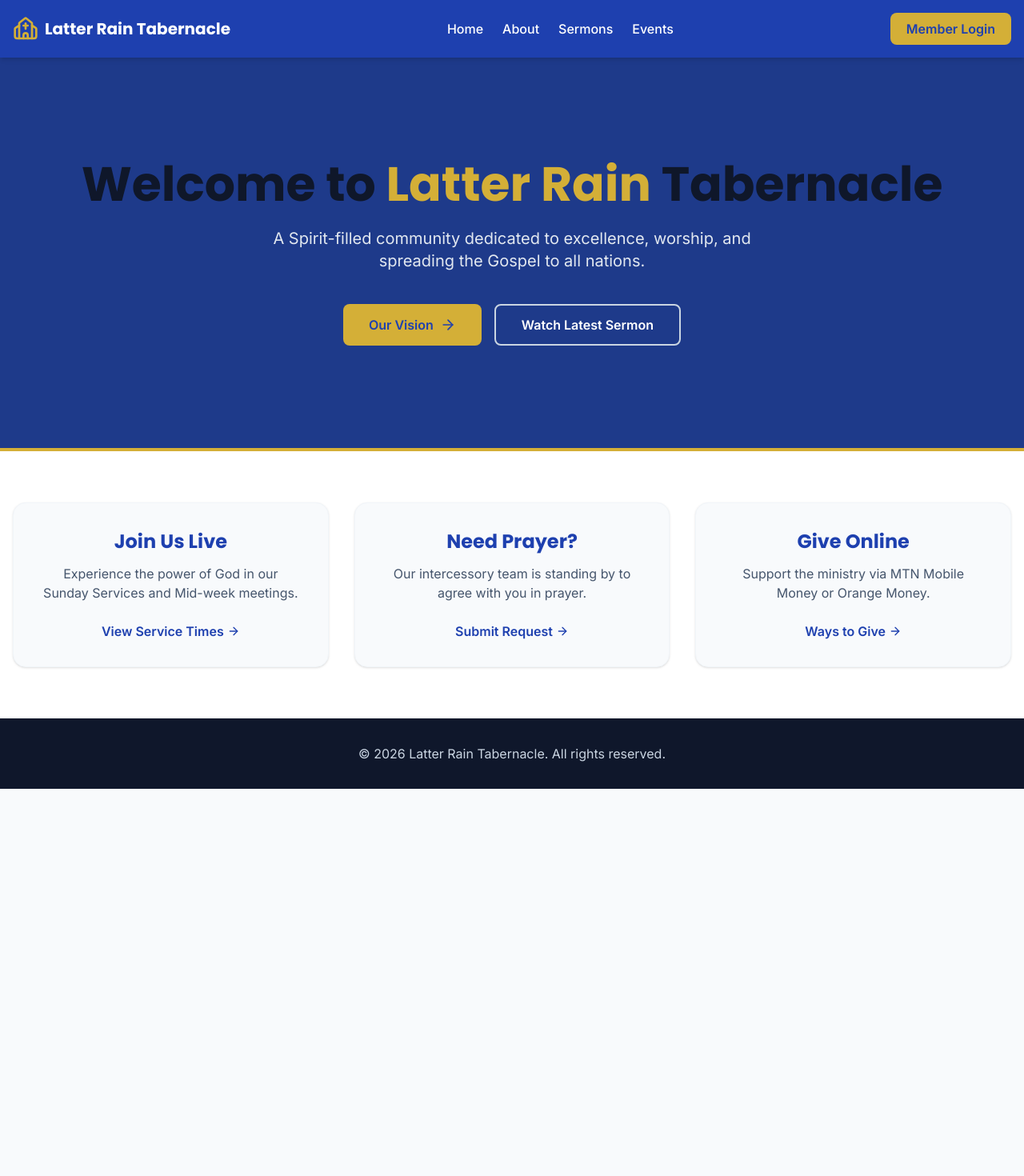
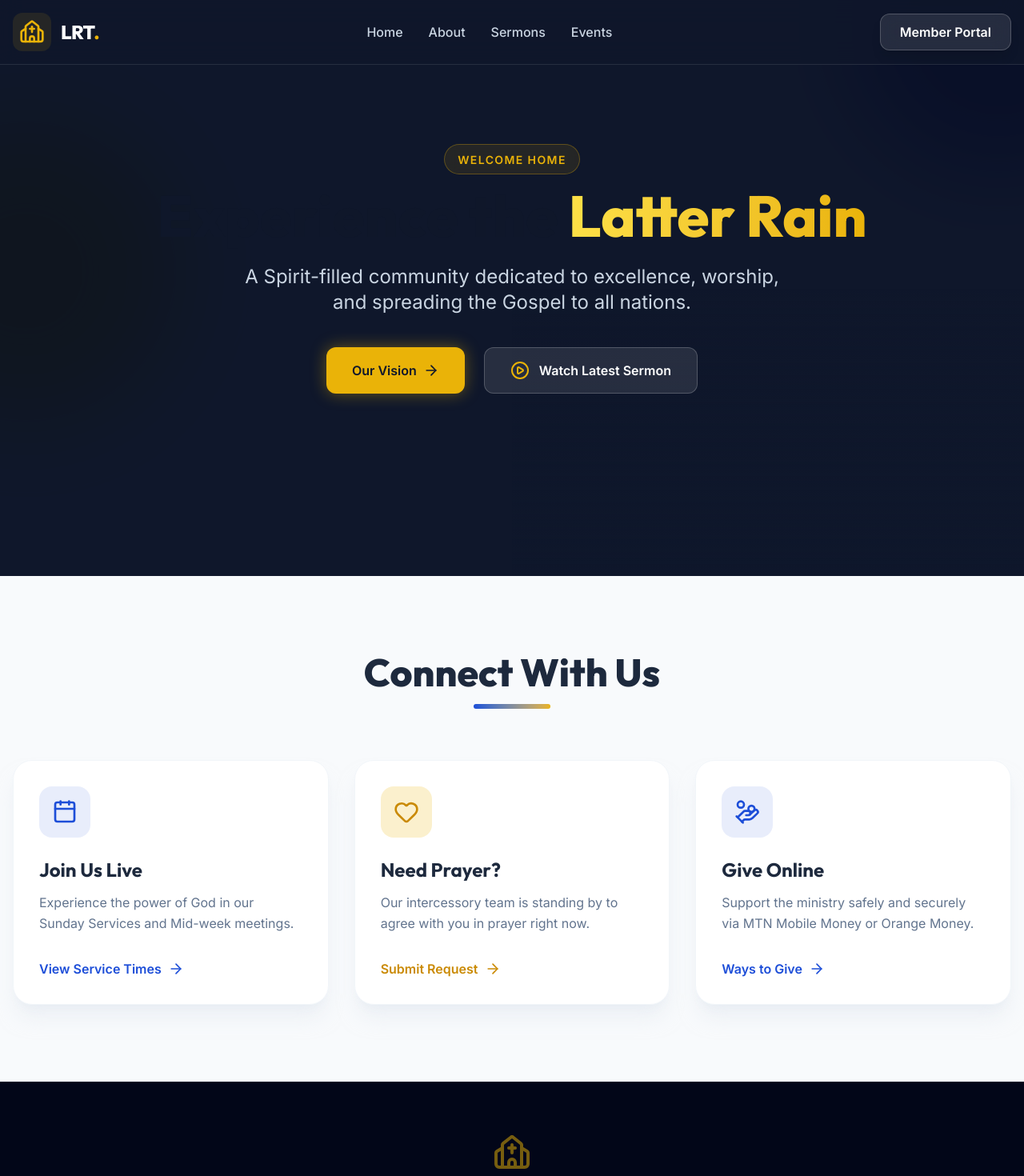
Before and after one commit to MUNYOH-JOEL-TAMON/LRT_Church_website, a React (Vite) app in the folder client/: page / in a window 1280 px wide. Shown: the top 1470 px of the page at 80% size. Before the commit the page ends 986 px from the top, so only its background shows below. Built offline with nearby package versions, Linux system fonts and the light colour scheme.

Commit message:
feat: initialize frontend project with React, Vite, Tailwind CSS, and basic routing structure

```diff
--- a/client/src/index.css
+++ b/client/src/index.css
@@ -1,27 +1,45 @@
-@import url('https://fonts.googleapis.com/css2?family=Inter:wght@400;500;600&family=Poppins:wght@500;600;700&display=swap');
+@import url('https://fonts.googleapis.com/css2?family=Inter:wght@400;500;600&family=Outfit:wght@400;500;600;700;800&display=swap');
 @import "tailwindcss";
 
 @theme {
-  --color-primary: #1E40AF;
+  --color-primary: #1D4ED8;
   --color-primary-light: #3B82F6;
   --color-primary-dark: #1E3A8A;
 
-  --color-secondary: #D4AF37;
-  --color-secondary-light: #F4D35E;
-  --color-secondary-dark: #B8860B;
+  --color-secondary: #EAB308;
+  --color-secondary-light: #FDE047;
+  --color-secondary-dark: #CA8A04;
 
   --color-background: #F8FAFC;
   --color-background-paper: #FFFFFF;
 
-  --font-heading: "Poppins", sans-serif;
+  --font-heading: "Outfit", sans-serif;
   --font-body: "Inter", sans-serif;
+
+  --animate-fade-in: fade-in 0.8s ease-out forwards;
+  --animate-slide-up: slide-up 0.8s cubic-bezier(0.16, 1, 0.3, 1) forwards;
+  --animate-float: float 6s ease-in-out infinite;
+
+  @keyframes fade-in {
+    0% { opacity: 0; }
+    100% { opacity: 1; }
+  }
+  @keyframes slide-up {
+    0% { opacity: 0; transform: translateY(30px); }
+    100% { opacity: 1; transform: translateY(0); }
+  }
+  @keyframes float {
+    0% { transform: translateY(0px); }
+    50% { transform: translateY(-15px); }
+    100% { transform: translateY(0px); }
+  }
 }
 
 @layer base {
   body {
     font-family: var(--font-body);
     background-color: var(--color-background);
-    color: #1e293b;
+    color: #0f172a;
     -webkit-font-smoothing: antialiased;
   }
   h1, h2, h3, h4, h5, h6 {
--- a/client/src/layouts/PublicLayout.tsx
+++ b/client/src/layouts/PublicLayout.tsx
@@ -3,22 +3,26 @@ import { Church } from 'lucide-react';
 
 const PublicLayout = () => {
   return (
-    <div className="min-h-screen flex flex-col font-body">
-      {/* Navigation Bar */}
-      <header className="bg-primary text-white shadow-md sticky top-0 z-50">
+    <div className="min-h-screen flex flex-col font-body selection:bg-secondary selection:text-slate-900">
+      {/* Navigation Bar - Glassmorphism */}
+      <header className="fixed w-full top-0 z-50 bg-slate-900/80 backdrop-blur-lg border-b border-white/10 transition-all duration-300">
         <div className="container mx-auto px-4 py-4 flex justify-between items-center">
-          <Link to="/" className="flex items-center gap-2">
-            <Church className="w-8 h-8 text-secondary" />
-            <span className="text-xl font-heading font-bold">Latter Rain Tabernacle</span>
+          <Link to="/" className="flex items-center gap-3 group">
+            <div className="p-2 bg-secondary/10 rounded-xl group-hover:bg-secondary/20 transition-colors">
+              <Church className="w-8 h-8 text-secondary" />
+            </div>
+            <span className="text-2xl font-heading font-extrabold text-white tracking-tight">
+              LRT<span className="text-secondary">.</span>
+            </span>
           </Link>
-          <nav className="hidden md:flex gap-6 font-medium">
-            <Link to="/" className="hover:text-secondary transition-colors">Home</Link>
-            <Link to="/about" className="hover:text-secondary transition-colors">About</Link>
-            <Link to="/sermons" className="hover:text-secondary transition-colors">Sermons</Link>
-            <Link to="/events" className="hover:text-secondary transition-colors">Events</Link>
+          <nav className="hidden md:flex gap-8 font-medium text-slate-300">
+            <Link to="/" className="hover:text-white hover:text-shadow-sm transition-all duration-300">Home</Link>
+            <Link to="/about" className="hover:text-white transition-all duration-300">About</Link>
+            <Link to="/sermons" className="hover:text-white transition-all duration-300">Sermons</Link>
+            <Link to="/events" className="hover:text-white transition-all duration-300">Events</Link>
           </nav>
-          <Link to="/portal/login" className="bg-secondary text-primary font-semibold px-5 py-2 rounded-lg hover:bg-secondary-light transition-colors">
-            Member Login
+          <Link to="/portal/login" className="bg-white/10 backdrop-blur-md border border-white/20 text-white font-semibold px-6 py-2.5 rounded-xl hover:bg-secondary hover:text-slate-900 hover:border-transparent transition-all duration-300 shadow-lg hover:shadow-[0_0_15px_rgba(234,179,8,0.5)]">
+            Member Portal
           </Link>
         </div>
       </header>
@@ -29,9 +33,12 @@ const PublicLayout = () => {
       </main>
 
       {/* Footer */}
-      <footer className="bg-slate-900 text-slate-300 py-8">
-        <div className="container mx-auto px-4 text-center">
-          <p>&copy; {new Date().getFullYear()} Latter Rain Tabernacle. All rights reserved.</p>
+      <footer className="bg-slate-950 text-slate-400 py-16 border-t border-white/10">
+        <div className="container mx-auto px-4 flex flex-col items-center">
+          <Church className="w-12 h-12 text-secondary mb-6 opacity-50" />
+          <h2 className="text-2xl font-heading font-bold text-white mb-2">Latter Rain Tabernacle</h2>
+          <p className="mb-8 text-center max-w-md">Equipping the saints for the work of the ministry, building up the body of Christ.</p>
+          <p className="text-sm">&copy; {new Date().getFullYear()} Latter Rain Tabernacle. All rights reserved.</p>
         </div>
       </footer>
     </div>
--- a/client/src/pages/Home.tsx
+++ b/client/src/pages/Home.tsx
@@ -1,23 +1,34 @@
-import { ArrowRight } from 'lucide-react';
+import { ArrowRight, PlayCircle, Calendar, Heart, HandCoins } from 'lucide-react';
 import { Link } from 'react-router-dom';
 
 const Home = () => {
   return (
-    <div className="flex flex-col">
+    <div className="flex flex-col overflow-hidden">
       {/* Hero Section */}
-      <section className="bg-primary-dark text-white py-20 md:py-32 border-b-4 border-secondary">
-        <div className="container mx-auto px-4 text-center">
-          <h1 className="text-4xl md:text-6xl font-heading font-bold mb-6">
-            Welcome to <span className="text-secondary">Latter Rain</span> Tabernacle
+      <section className="relative bg-slate-900 text-white min-h-[90vh] flex items-center justify-center pt-20 pb-32">
+        {/* Dynamic Background Gradient */}
+        <div className="absolute inset-0 overflow-hidden pointer-events-none">
+          <div className="absolute -top-40 -right-40 w-96 h-96 bg-primary rounded-full mix-blend-multiply filter blur-3xl opacity-50 animate-float"></div>
+          <div className="absolute top-40 -left-40 w-96 h-96 bg-secondary rounded-full mix-blend-multiply filter blur-3xl opacity-30 animate-float" style={{ animationDelay: '2s' }}></div>
+          <div className="absolute bottom-0 left-1/2 w-full h-1/2 bg-gradient-to-t from-slate-900 to-transparent"></div>
+        </div>
+
+        <div className="container relative z-10 mx-auto px-4 text-center">
+          <div className="inline-block mb-4 px-4 py-1.5 rounded-full border border-secondary/30 bg-secondary/10 backdrop-blur-sm animate-fade-in">
+            <span className="text-secondary font-semibold text-sm tracking-widest uppercase">Welcome Home</span>
+          </div>
+          <h1 className="text-5xl md:text-7xl font-heading font-extrabold mb-6 animate-slide-up" style={{ animationDelay: '0.1s', opacity: 0 }}>
+            Experience the <span className="text-transparent bg-clip-text bg-gradient-to-r from-secondary-light to-secondary">Latter Rain</span>
           </h1>
-          <p className="text-lg md:text-xl text-slate-200 mb-10 max-w-2xl mx-auto">
+          <p className="text-lg md:text-2xl text-slate-300 mb-10 max-w-2xl mx-auto animate-slide-up" style={{ animationDelay: '0.2s', opacity: 0 }}>
             A Spirit-filled community dedicated to excellence, worship, and spreading the Gospel to all nations.
           </p>
-          <div className="flex flex-col sm:flex-row justify-center gap-4">
-            <Link to="/about" className="bg-secondary text-primary font-semibold px-8 py-3 rounded-lg hover:bg-secondary-light transition-colors flex items-center justify-center gap-2">
-              Our Vision <ArrowRight className="w-5 h-5" />
+          <div className="flex flex-col sm:flex-row justify-center gap-6 animate-slide-up" style={{ animationDelay: '0.3s', opacity: 0 }}>
+            <Link to="/about" className="group relative bg-secondary text-slate-900 font-bold px-8 py-4 rounded-xl hover:bg-secondary-light transition-all shadow-[0_0_20px_rgba(234,179,8,0.4)] hover:shadow-[0_0_30px_rgba(234,179,8,0.6)] flex items-center justify-center gap-2 overflow-hidden">
+              <span className="relative z-10 flex items-center gap-2">Our Vision <ArrowRight className="w-5 h-5 group-hover:translate-x-1 transition-transform" /></span>
             </Link>
-            <Link to="/sermons" className="bg-transparent border-2 border-slate-300 text-white font-semibold px-8 py-3 rounded-lg hover:border-white transition-colors">
+            <Link to="/sermons" className="group bg-white/10 backdrop-blur-md border border-white/20 text-white font-semibold px-8 py-4 rounded-xl hover:bg-white/20 transition-all flex items-center justify-center gap-3 hover:shadow-lg">
+              <PlayCircle className="w-6 h-6 text-secondary group-hover:scale-110 transition-transform" />
               Watch Latest Sermon
             </Link>
           </div>
@@ -25,28 +36,50 @@ const Home = () => {
       </section>
 
       {/* Quick Info Section */}
-      <section className="py-16 bg-white">
-        <div className="container mx-auto px-4 grid md:grid-cols-3 gap-8 text-center">
-          <div className="p-8 rounded-2xl bg-background shadow-sm border border-slate-100 hover:shadow-md transition-shadow">
-            <h3 className="text-2xl font-heading font-bold text-primary mb-3">Join Us Live</h3>
-            <p className="text-slate-600 mb-6">Experience the power of God in our Sunday Services and Mid-week meetings.</p>
-            <Link to="/events" className="text-primary font-semibold hover:text-secondary flex items-center justify-center gap-1">
-              View Service Times <ArrowRight className="w-4 h-4" />
-            </Link>
+      <section className="py-24 relative bg-background">
+        <div className="container mx-auto px-4">
+          <div className="text-center mb-16 animate-slide-up">
+            <h2 className="text-3xl md:text-5xl font-heading font-extrabold mb-4 text-slate-800">Connect With Us</h2>
+            <div className="w-24 h-1.5 bg-gradient-to-r from-primary to-secondary mx-auto rounded-full"></div>
           </div>
-          <div className="p-8 rounded-2xl bg-background shadow-sm border border-slate-100 hover:shadow-md transition-shadow">
-            <h3 className="text-2xl font-heading font-bold text-primary mb-3">Need Prayer?</h3>
-            <p className="text-slate-600 mb-6">Our intercessory team is standing by to agree with you in prayer.</p>
-            <Link to="/prayer-requests" className="text-primary font-semibold hover:text-secondary flex items-center justify-center gap-1">
-              Submit Request <ArrowRight className="w-4 h-4" />
-            </Link>
-          </div>
-          <div className="p-8 rounded-2xl bg-background shadow-sm border border-slate-100 hover:shadow-md transition-shadow">
-            <h3 className="text-2xl font-heading font-bold text-primary mb-3">Give Online</h3>
-            <p className="text-slate-600 mb-6">Support the ministry via MTN Mobile Money or Orange Money.</p>
-            <Link to="/give" className="text-primary font-semibold hover:text-secondary flex items-center justify-center gap-1">
-              Ways to Give <ArrowRight className="w-4 h-4" />
-            </Link>
+
+          <div className="grid md:grid-cols-3 gap-8">
+            {/* Card 1 */}
+            <div className="group p-8 rounded-3xl bg-white shadow-xl shadow-slate-200/50 hover:shadow-2xl hover:-translate-y-2 transition-all duration-300 border border-slate-100 relative overflow-hidden">
+              <div className="w-16 h-16 rounded-2xl bg-primary/10 flex items-center justify-center mb-6 group-hover:bg-primary group-hover:text-white transition-colors duration-300 text-primary">
+                <Calendar className="w-8 h-8" />
+              </div>
+              <h3 className="text-2xl font-heading font-bold mb-3 text-slate-800">Join Us Live</h3>
+              <p className="text-slate-500 mb-8 leading-relaxed">Experience the power of God in our Sunday Services and Mid-week meetings.</p>
+              <Link to="/events" className="text-primary font-bold hover:text-primary-dark flex items-center gap-2 group/link">
+                View Service Times <ArrowRight className="w-5 h-5 group-hover/link:translate-x-1 transition-transform" />
+              </Link>
+            </div>
+
+            {/* Card 2 */}
+            <div className="group p-8 rounded-3xl bg-white shadow-xl shadow-slate-200/50 hover:shadow-2xl hover:-translate-y-2 transition-all duration-300 border border-slate-100 relative overflow-hidden">
+              <div className="absolute top-0 right-0 w-32 h-32 bg-secondary/10 rounded-bl-full -z-10 transition-transform group-hover:scale-110"></div>
+              <div className="w-16 h-16 rounded-2xl bg-secondary/20 flex items-center justify-center mb-6 group-hover:bg-secondary group-hover:text-white transition-colors duration-300 text-secondary-dark">
+                <Heart className="w-8 h-8" />
+              </div>
+              <h3 className="text-2xl font-heading font-bold mb-3 text-slate-800">Need Prayer?</h3>
+              <p className="text-slate-500 mb-8 leading-relaxed">Our intercessory team is standing by to agree with you in prayer right now.</p>
+              <Link to="/prayer-requests" className="text-secondary-dark font-bold hover:text-secondary flex items-center gap-2 group/link">
+                Submit Request <ArrowRight className="w-5 h-5 group-hover/link:translate-x-1 transition-transform" />
+              </Link>
+            </div>
+
+            {/* Card 3 */}
+            <div className="group p-8 rounded-3xl bg-white shadow-xl shadow-slate-200/50 hover:shadow-2xl hover:-translate-y-2 transition-all duration-300 border border-slate-100 relative overflow-hidden">
+              <div className="w-16 h-16 rounded-2xl bg-primary/10 flex items-center justify-center mb-6 group-hover:bg-primary group-hover:text-white transition-colors duration-300 text-primary">
+                <HandCoins className="w-8 h-8" />
+              </div>
+              <h3 className="text-2xl font-heading font-bold mb-3 text-slate-800">Give Online</h3>
+              <p className="text-slate-500 mb-8 leading-relaxed">Support the ministry safely and securely via MTN Mobile Money or Orange Money.</p>
+              <Link to="/give" className="text-primary font-bold hover:text-primary-dark flex items-center gap-2 group/link">
+                Ways to Give <ArrowRight className="w-5 h-5 group-hover/link:translate-x-1 transition-transform" />
+              </Link>
+            </div>
           </div>
         </div>
       </section>
```
